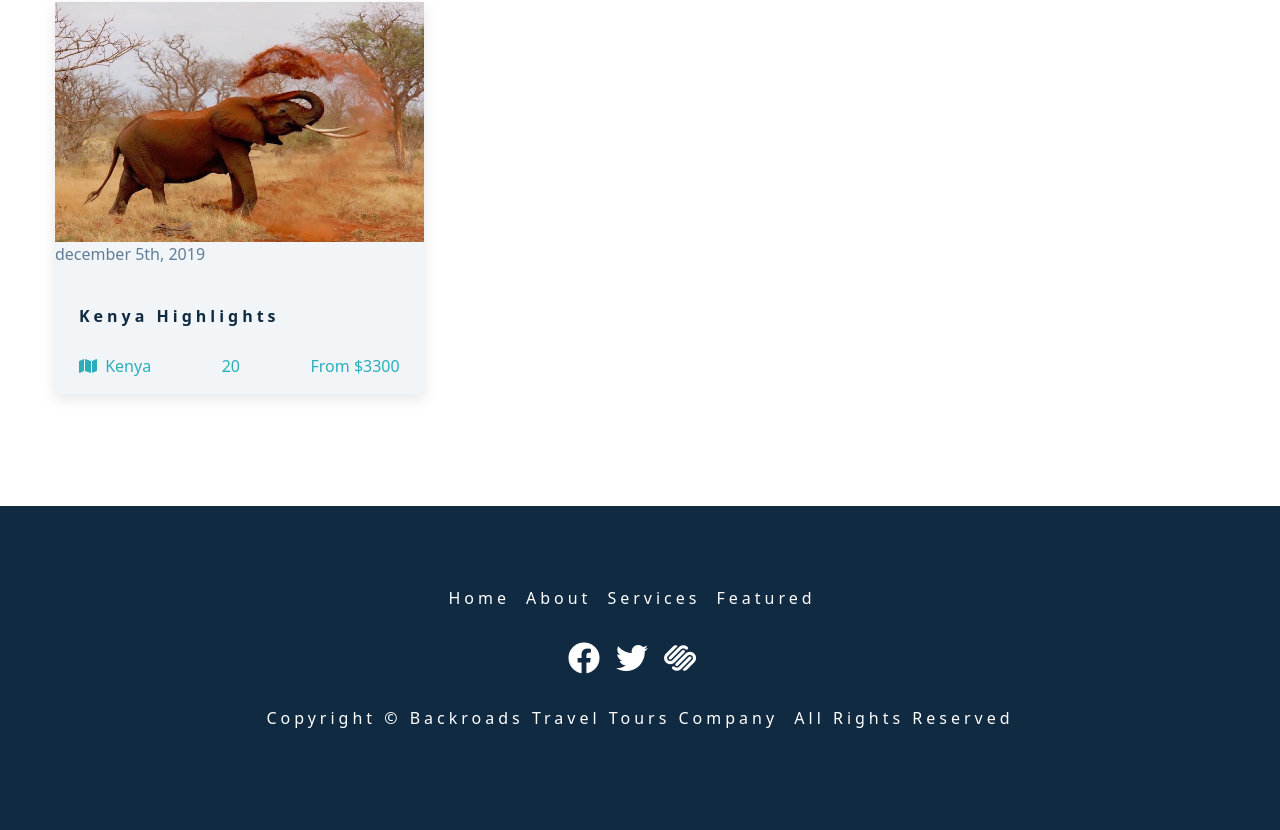
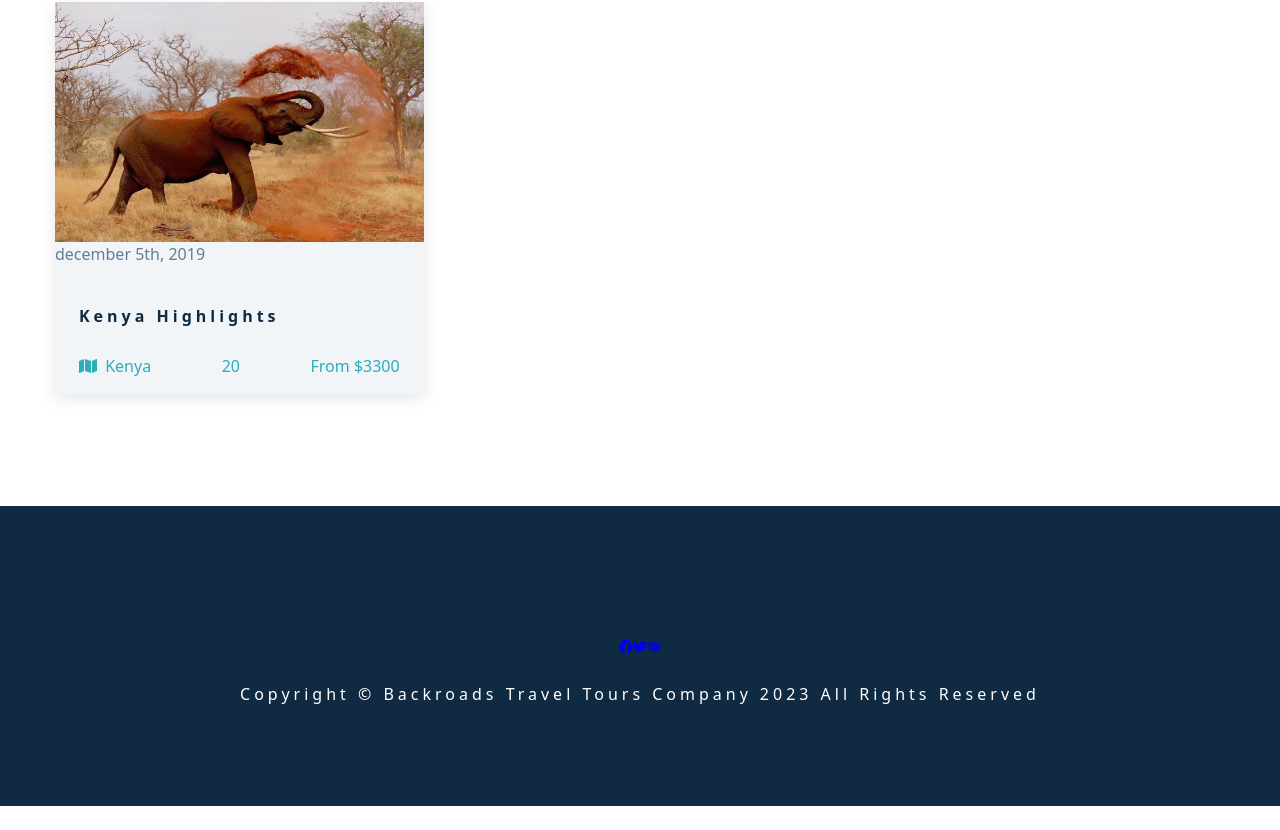
Before and after one commit to realsingeriu/backroads-html, a React (Vite) app in the folder backroads/: page / in a window 1280 px wide. Shown: the part 2433-3263 px from the top of the page. Built offline with nearby package versions, Linux system fonts and the light colour scheme.

Commit message:
푸터 데이터 적용

```diff
--- a/backroads/src/Footer.jsx
+++ b/backroads/src/Footer.jsx
@@ -1,62 +1,34 @@
 import React from "react";
+import { pageLinks, socialLinks } from "./data";
 
 function Footer() {
   return (
     <footer className="section footer">
       <ul className="footer-links">
-        <li>
-          <a href="#home" className="footer-link">
-            home
-          </a>
-        </li>
-        <li>
-          <a href="#about" className="footer-link">
-            about
-          </a>
-        </li>
-        <li>
-          <a href="#services" className="footer-link">
-            services
-          </a>
-        </li>
-        <li>
-          <a href="#featured" className="footer-link">
-            featured
-          </a>
-        </li>
+        {pageLinks.map((link) => {
+          return (
+            <li key={link.id}>
+              <a href={link.href} className="nav-link">
+                {link.text}
+              </a>
+            </li>
+          );
+        })}
       </ul>
       <ul className="footer-icons">
-        <li>
-          <a
-            href="https://www.twitter.com"
-            target="_blank"
-            className="footer-icon"
-          >
-            <i className="fab fa-facebook"></i>
-          </a>
-        </li>
-        <li>
-          <a
-            href="https://www.twitter.com"
-            target="_blank"
-            className="footer-icon"
-          >
-            <i className="fab fa-twitter"></i>
-          </a>
-        </li>
-        <li>
-          <a
-            href="https://www.twitter.com"
-            target="_blank"
-            className="footer-icon"
-          >
-            <i className="fab fa-squarespace"></i>
-          </a>
-        </li>
+        {socialLinks.map((link) => {
+          return (
+            <li key={link.id}>
+              <a href={link.href} target="_blank" className="nav-icon">
+                <i className={link.icon}></i>
+              </a>
+            </li>
+          );
+        })}
       </ul>
       <p className="copyright">
         copyright &copy; Backroads travel tours company
-        <span id="date"></span> all rights reserved
+        <span id="date">{new Date().getFullYear()}</span> all rights reserved
       </p>
     </footer>
   );
```
